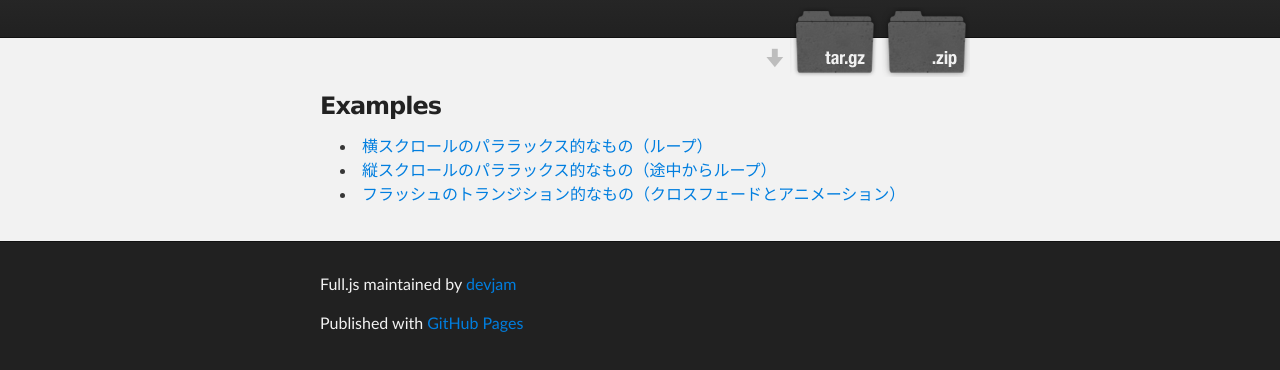
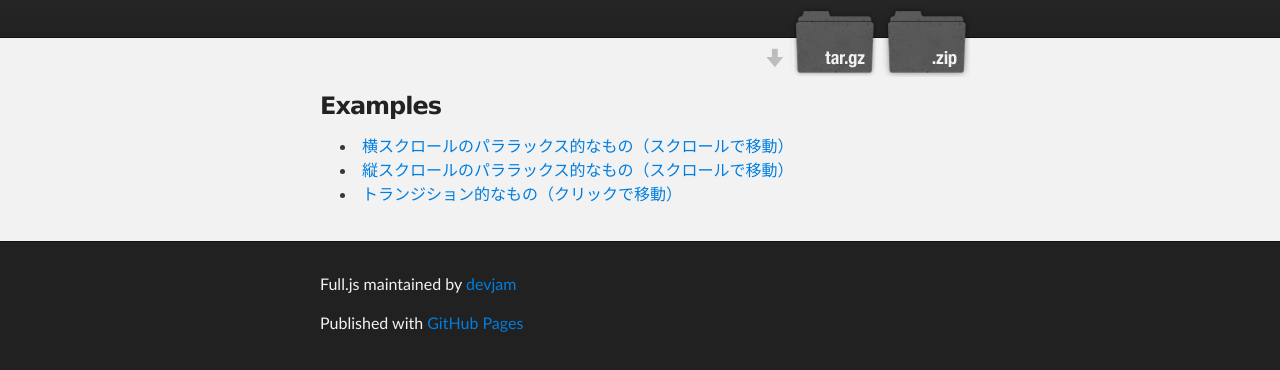
Before and after one commit to devjam/Full.JS, a plain HTML site: page index.html in a window 1280 px wide. Shown: the part 136-506 px from the top of the page. Drawn offline with Linux system fonts and the light colour scheme.

Commit message:
文言修正

```diff
--- a/index.html
+++ b/index.html
@@ -34,9 +34,9 @@
         <h3>Examples</h3>
 
 				<ul>
-					<li><a href="example1/index.html">横スクロールのパララックス的なもの（ループ）</a></li>
-					<li><a href="example2/index.html">縦スクロールのパララックス的なもの（途中からループ）</a></li>
-					<li><a href="example3/index.html">フラッシュのトランジション的なもの（クロスフェードとアニメーション）</a></li>
+					<li><a href="example1/index.html">横スクロールのパララックス的なもの（スクロールで移動）</a></li>
+					<li><a href="example2/index.html">縦スクロールのパララックス的なもの（スクロールで移動）</a></li>
+					<li><a href="example3/index.html">トランジション的なもの（クリックで移動）</a></li>
 				</ul>
 
       </section>
```
